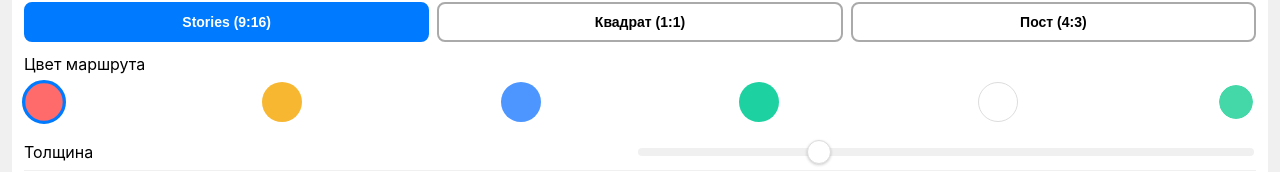
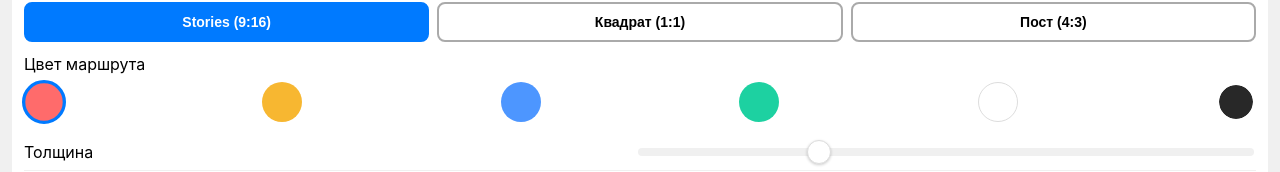
Before and after one commit to Master1SEV/pmbr.github.io, a plain HTML site: page index.html in a window 1280 px wide. Shown: the part 542-714 px from the top of the page. Drawn offline with Linux system fonts and the light colour scheme.

Commit message:
Update index.html

```diff
--- a/index.html
+++ b/index.html
@@ -419,7 +419,7 @@
                     <button class="color-btn" data-color="#1DD1A1" style="background-color: #1DD1A1;"></button> <!-- Teal -->
                     <button class="color-btn" data-color="#FFFFFF" style="background-color: #FFFFFF; border: 1px solid #ddd;"></button> <!-- White -->
                     <!-- НОВЫЙ ЭЛЕМЕНТ -->
-                    <input type="color" id="customColorPicker" class="color-picker-input" value="#44D7A8">
+                    <input type="color" id="customColorPicker" class="color-picker-input" value="#282828">
                 </div>
             </div>
 
```
